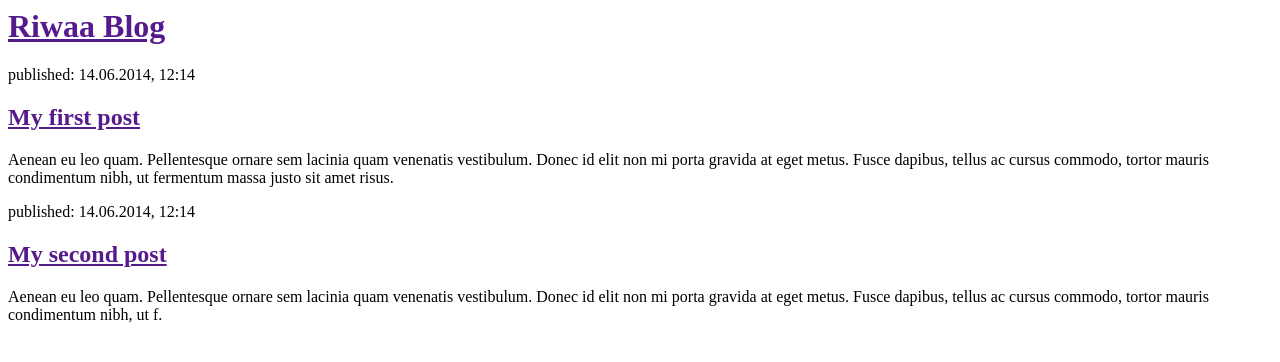
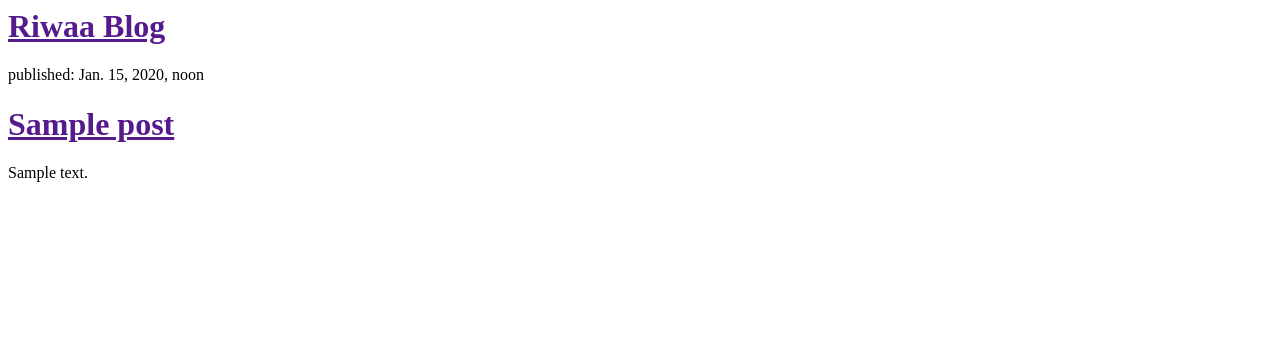
Before and after one commit to riwaaabukhait/my-first-blog, a Django app: template blog/templates/blog/post_list.html in a window 1280 px wide. Shown: the top 362 px of the page. Run offline with Django 3.2, Linux system fonts and the light colour scheme; the template is opened without the code that fills it: values that come from a table or form of the project are taken from there, others are empty; tables that the repository leaves empty hold one stand-in row (values such as "Sample post").

Commit message:
Changed the HTML to django for the site.

```diff
--- a/blog/templates/blog/post_list.html
+++ b/blog/templates/blog/post_list.html
@@ -7,14 +7,12 @@
             <h1><a href="">Riwaa Blog</a></h1>
         </div>
 
-        <div>
-            <p>published: 14.06.2014, 12:14</p>
-            <h2><a href="">My first post</a></h2>
-            <p>Aenean eu leo quam. Pellentesque ornare sem lacinia quam venenatis vestibulum. Donec id elit non mi porta gravida at eget metus. Fusce dapibus, tellus ac cursus commodo, tortor mauris condimentum nibh, ut fermentum massa justo sit amet risus.</p>
-        </div>
-
-        <div>
-            <p>published: 14.06.2014, 12:14</p>
-            <h2><a href="">My second post</a></h2>
-            <p>Aenean eu leo quam. Pellentesque ornare sem lacinia quam venenatis vestibulum. Donec id elit non mi porta gravida at eget metus. Fusce dapibus, tellus ac cursus commodo, tortor mauris condimentum nibh, ut f.</p>
-        </div>
+{% for post in posts %}
+    <div>
+        <p>published: {{ post.published_date }}</p>
+        <h1><a href="">{{ post.title }}</a></h1>
+        <p>{{ post.text|linebreaksbr }}</p>
+    </div>
+{% endfor %}
+    </body>
+<html>
```
Also changed, not shown: blog/views.py (+4 -3 lines).
